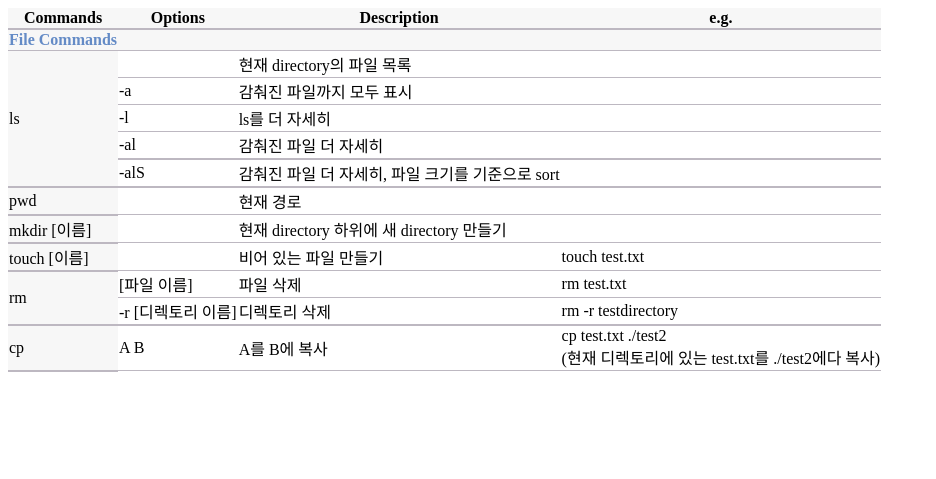
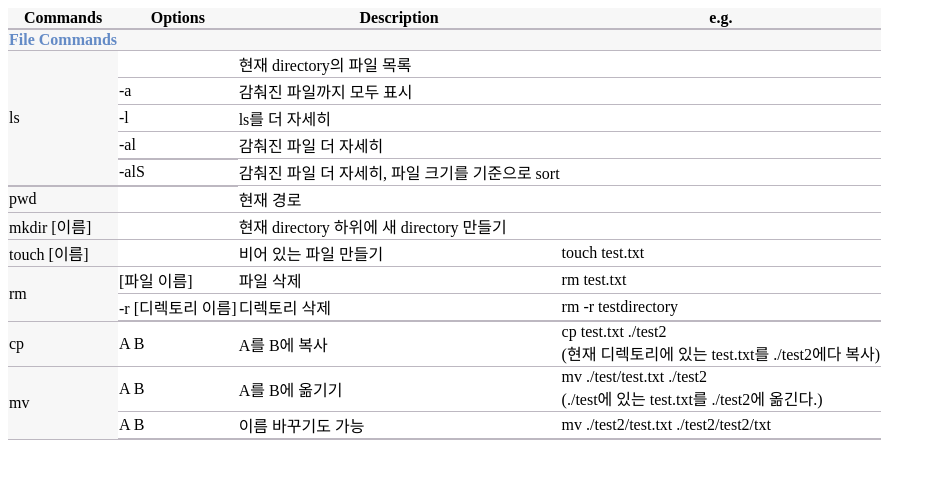
Before and after one commit to finddme/finddme.github.io, a Jekyll site: the page built from _posts/2022-01-12-Linux.md, in a window 1280 px wide. Shown: the top 479 px of the page, without its empty margins (0-936 px from the left). Built offline with Jekyll 4.4.1, drawn with Linux system fonts in a browser that asks for light colours.

Commit message:
Update 2022-01-12-Linux.md

```diff
--- a/_posts/2022-01-12-Linux.md
+++ b/_posts/2022-01-12-Linux.md
@@ -47,14 +47,16 @@ tag: Linux
        <tr><td class="line4" rowspan="5">ls</td><td class="line"> </td><td class="line">현재 directory의 파일 목록</td><td class="line"> </td></tr>
        <tr><td class="line">-a</td><td class="line">감춰진 파일까지 모두 표시</td><td class="line"> </td></tr>
        <tr><td class="line">-l</td><td class="line">ls를 더 자세히</td><td class="line"> </td></tr>
-       <tr><td class="line2">-al</td><td class="line2">감춰진 파일 더 자세히</td><td class="line2"> </td></tr>
-       <tr><td class="line2">-alS</td><td class="line2">감춰진 파일 더 자세히, 파일 크기를 기준으로 sort</td><td class="line2"> </td></tr>
-       <tr><td class="line4" rowspan="1">pwd</td><td class="line"> </td><td class="line">현재 경로</td><td class="line"> </td></tr>
-       <tr><td class="line4" rowspan="1">mkdir [이름]</td><td class="line"> </td><td class="line">현재 directory 하위에 새 directory 만들기</td><td class="line"> </td></tr>
-       <tr><td class="line4" rowspan="1">touch [이름]</td><td class="line"> </td><td class="line">비어 있는 파일 만들기</td><td class="line">touch test.txt</td></tr>
-       <tr><td class="line4" rowspan="2">rm</td><td class="line">[파일 이름]</td><td class="line">파일 삭제</td><td class="line">rm test.txt</td></tr>
+       <tr><td class="line2">-al</td><td class="line">감춰진 파일 더 자세히</td><td class="line"> </td></tr>
+       <tr><td class="line2">-alS</td><td class="line">감춰진 파일 더 자세히, 파일 크기를 기준으로 sort</td><td class="line"> </td></tr>
+       <tr><td class="line3" rowspan="1">pwd</td><td class="line"> </td><td class="line">현재 경로</td><td class="line"> </td></tr>
+       <tr><td class="line3" rowspan="1">mkdir [이름]</td><td class="line"> </td><td class="line">현재 directory 하위에 새 directory 만들기</td><td class="line"> </td></tr>
+       <tr><td class="line3" rowspan="1">touch [이름]</td><td class="line"> </td><td class="line">비어 있는 파일 만들기</td><td class="line">touch test.txt</td></tr>
+       <tr><td class="line3" rowspan="2">rm</td><td class="line">[파일 이름]</td><td class="line">파일 삭제</td><td class="line">rm test.txt</td></tr>
        <tr><td class="line2">-r [디렉토리 이름]</td><td class="line2">디렉토리 삭제</td><td class="line2">rm -r testdirectory</td></tr>
-       <tr><td class="line4" rowspan="1">cp</td><td class="line">A B</td><td class="line">A를 B에 복사</td><td class="line">cp test.txt ./test2<br>(현재 디렉토리에 있는 test.txt를 ./test2에다 복사)</td></tr>
+       <tr><td class="line3" rowspan="1">cp</td><td class="line">A B</td><td class="line">A를 B에 복사</td><td class="line">cp test.txt ./test2<br>(현재 디렉토리에 있는 test.txt를 ./test2에다 복사)</td></tr>
+       <tr><td class="line3" rowspan="2">mv</td><td class="line">A B</td><td class="line">A를 B에 옮기기</td><td class="line">mv ./test/test.txt ./test2<br>(./test에 있는 test.txt를 ./test2에 옮긴다.)</td></tr>
+       <tr><td class="line2">A B</td><td class="line2">이름 바꾸기도 가능</td><td class="line2">mv ./test2/test.txt ./test2/test2/txt</td></tr>
     </table>
  </body>
  </html>
```
